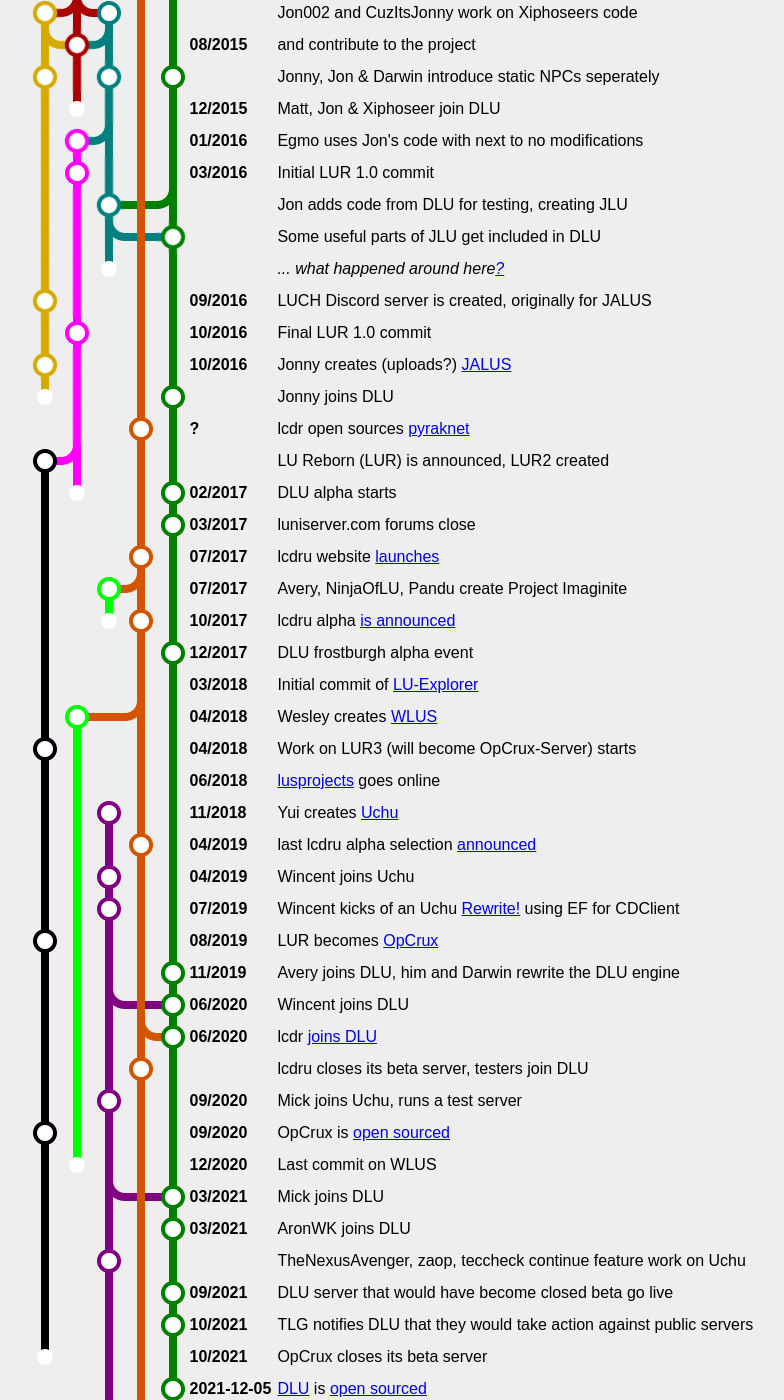
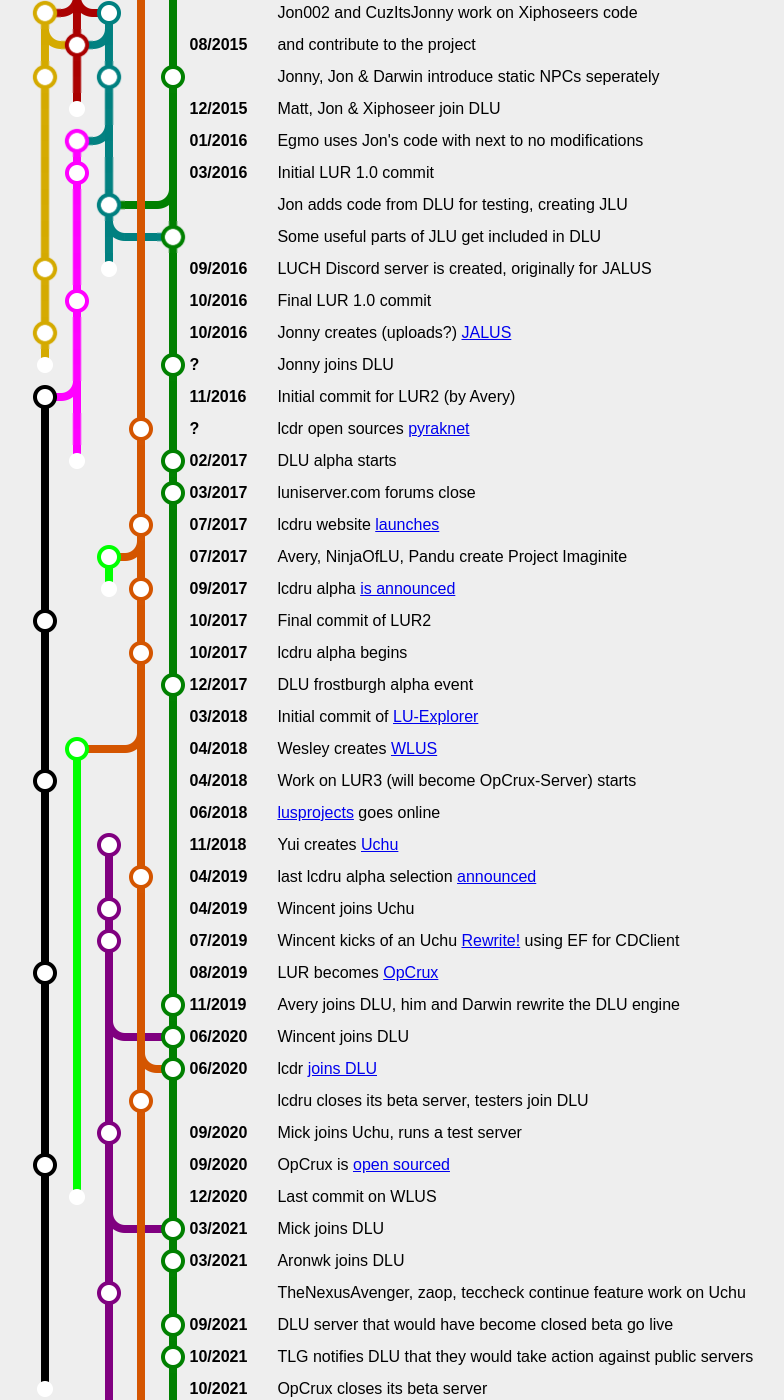
Before and after one commit to Xiphoseer/xiphoseer.github.com, a Jekyll site: the page flow/index.html, which Jekyll copies as it is, in a window 1280 px wide and 1400 px high, scrolled down 952 px. Shown: the whole window, without its empty margins (208-992 px from the left). Built offline with Jekyll 4.4.1, drawn with Linux system fonts in a browser that asks for light colours.

Commit message:
flow: LUR2, names

```diff
--- a/flow/index.html
+++ b/flow/index.html
@@ -313,18 +313,9 @@
 				<td>Some useful parts of JLU get included in DLU</td>
 			</tr>
 			<tr>
-				<td class="fi line G"></td>
+				<td class="fi node G"></td>
 				<td class="fi line H"></td>
 				<td class="fi end F"></td>
-				<td class="fi line B"></td>
-				<td class="fi line C"></td>
-				<td class="v"></td>
-				<td><i>... what happened around here<a href="https://github.com/Xiphoseer/xiphoseer.github.com/edit/main/flow/index.html">?</a></i></td>
-			</tr>
-			<tr>
-				<td class="fi node G"></td>
-				<td class="fi line H"></td>
-				<td class="fi"></td>
 				<td class="fi line B"></td>
 				<td class="fi line C"></td>
 				<td class="v">09/2016</td>
@@ -354,17 +345,8 @@
 				<td class="fi"></td>
 				<td class="fi line B"></td>
 				<td class="fi node C"></td>
-				<td class="v"></td>
+				<td class="v">?</td>
 				<td>Jonny joins DLU</td>
-			</tr>
-			<tr>
-				<td class="fi"></td>
-				<td class="fi line H"></td>
-				<td class="fi"></td>
-				<td class="fi node B"></td>
-				<td class="fi line C"></td>
-				<td class="v">?</td>
-				<td>lcdr open sources <a href="https://github.com/lcdr/pyraknet">pyraknet</a></td>
 			</tr>
 			<tr>
 				<td class="fi start J merge-right-H"></td>
@@ -372,8 +354,17 @@
 				<td class="fi"></td>
 				<td class="fi line B"></td>
 				<td class="fi line C"></td>
-				<td class="v"></td>
-				<td>LU Reborn (LUR) is announced, LUR2 created</td>
+				<td class="v">11/2016</td>
+				<td>Initial commit for LUR2 (by Avery)</td>
+			</tr>
+			<tr>
+				<td class="fi line J"></td>
+				<td class="fi line H"></td>
+				<td class="fi"></td>
+				<td class="fi node B"></td>
+				<td class="fi line C"></td>
+				<td class="v">?</td>
+				<td>lcdr open sources <a href="https://github.com/lcdr/pyraknet">pyraknet</a></td>
 			</tr>
 			<tr>
 				<td class="fi line J"></td>
@@ -417,8 +408,26 @@
 				<td class="fi end K"></td>
 				<td class="fi node B"></td>
 				<td class="fi line C"></td>
+				<td class="v">09/2017</td>
+				<td>lcdru alpha <a href="https://lcdruniverse.org/2017/09/alpha-release-date-timeline/">is announced</a></td>
+			</tr>
+			<tr>
+				<td class="fi node J"></td>
+				<td class="fi"></td>
+				<td class="fi"></td>
+				<td class="fi line B"></td>
+				<td class="fi line C"></td>
+				<td class="v"><!-- 2017-10-24-->10/2017</td>
+				<td>Final commit of LUR2</td>
+			</tr>
+			<tr>
+				<td class="fi line J"></td>
+				<td class="fi"></td>
+				<td class="fi"></td>
+				<td class="fi node B"></td>
+				<td class="fi line C"></td>
 				<td class="v">10/2017</td>
-				<td>lcdru alpha <a href="https://lcdruniverse.org/2017/09/alpha-release-date-timeline/">is announced</a></td>
+				<td>lcdru alpha begins</td>
 			</tr>
 			<tr>
 				<td class="fi line J"></td>
@@ -589,7 +598,7 @@
 				<td class="fi line B"></td>
 				<td class="fi node C"></td>
 				<td class="v">03/2021</td>
-				<td>AronWK joins DLU</td>
+				<td>Aronwk joins DLU</td>
 			</tr>
 			<tr>
 				<td class="fi line J"></td>
```
